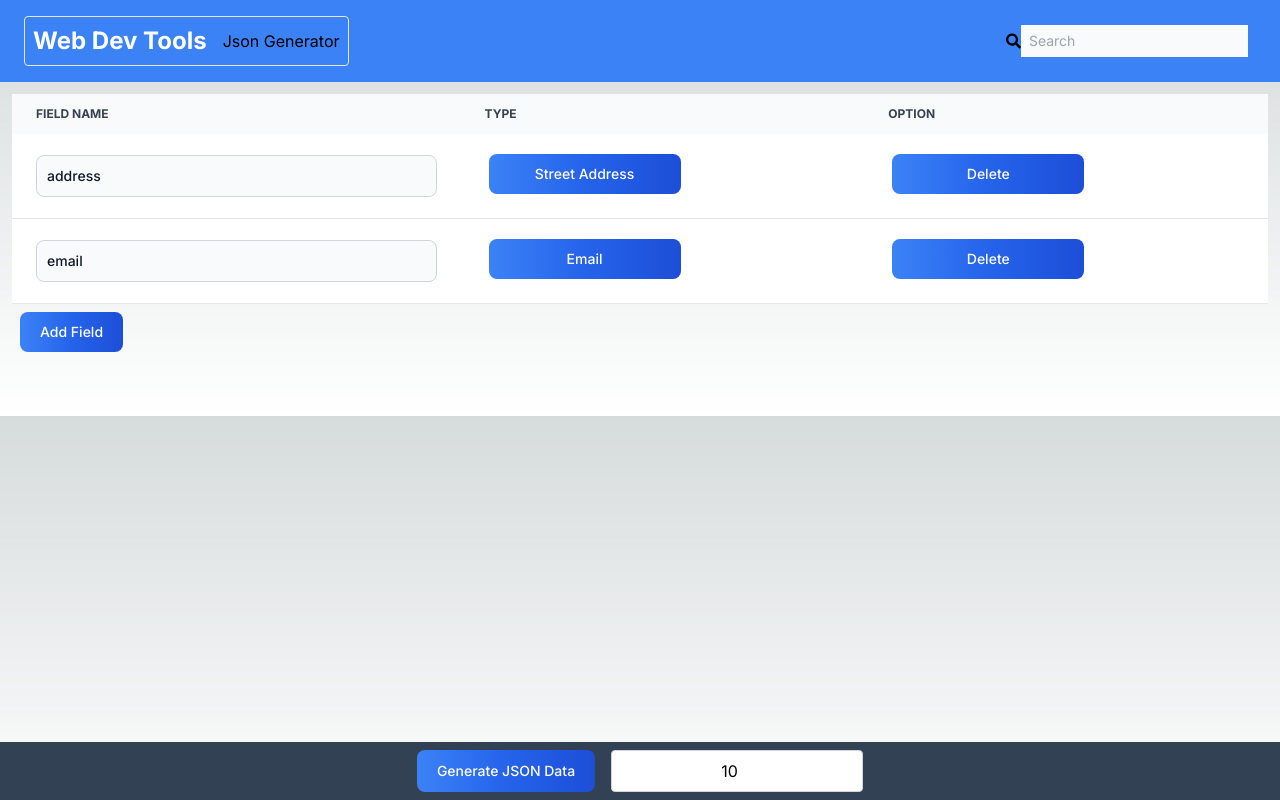
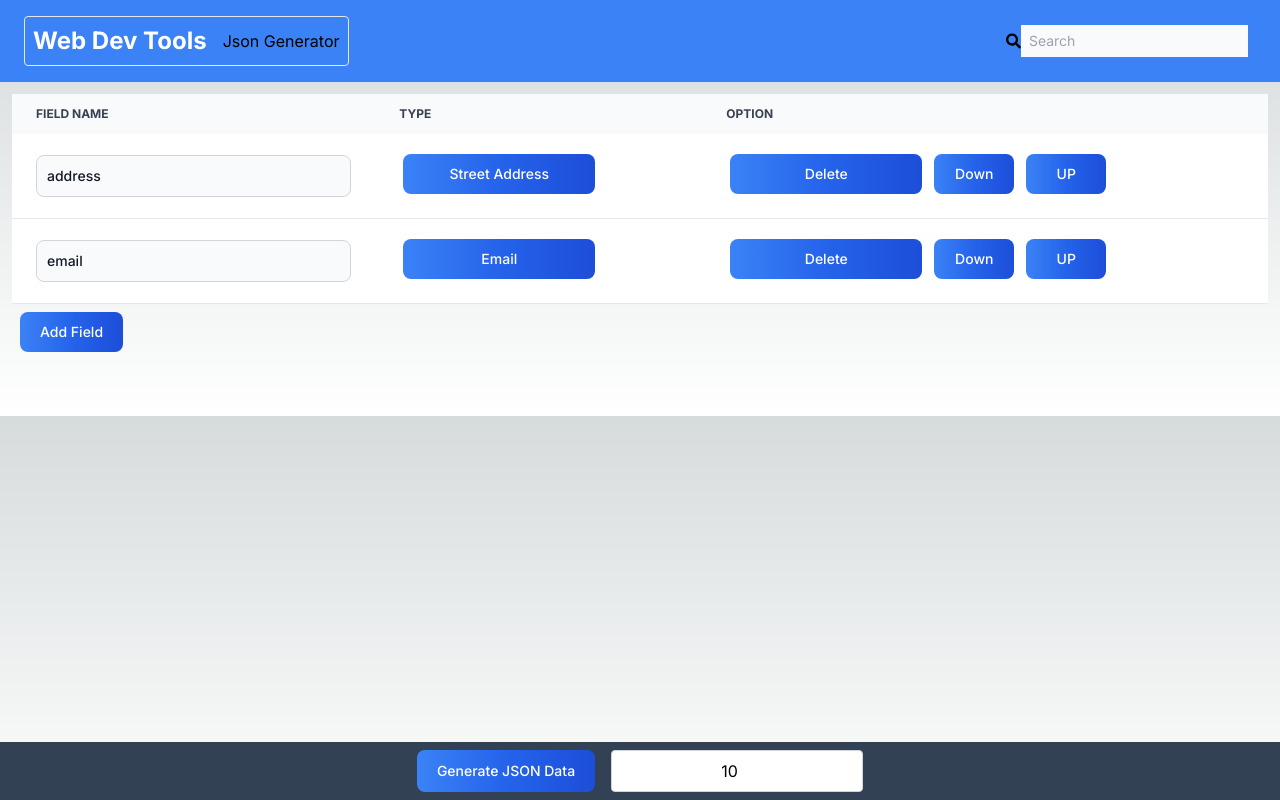
Before and after one commit to Bashamega/WebDevTools, a Next.js app: page /customizer/jsonGenerator in a window 1280 px wide. Built offline with nearby package versions, Linux system fonts and the light colour scheme.

Commit message:
added the changing json object order function

```diff
--- a/src/app/customizer/jsonGenerator/page.js
+++ b/src/app/customizer/jsonGenerator/page.js
@@ -231,6 +231,38 @@ export default function JsonGenerator() {
                       >
                         Delete
                       </button>
+                      <button
+                        onClick={() => {
+                          if (i < jsonList.length - 1) {
+                            let newArr = [...jsonList];
+                            [newArr[i], newArr[i + 1]] = [
+                              newArr[i + 1],
+                              newArr[i],
+                            ];
+                            setJsonList(newArr);
+                          }
+                        }}
+                        type="button"
+                        className="m-1 w-20 text-white bg-gradient-to-r from-blue-500 via-blue-600 to-blue-700 hover:bg-gradient-to-br focus:ring-4 focus:outline-none focus:ring-blue-300 dark:focus:ring-blue-800 font-medium rounded-lg text-sm px-5 py-2.5 text-center me-2 mb-2"
+                      >
+                        Down
+                      </button>
+                      <button
+                        onClick={() => {
+                          if (i > 0) {
+                            let newArr = [...jsonList];
+                            [newArr[i], newArr[i - 1]] = [
+                              newArr[i - 1],
+                              newArr[i],
+                            ]; // Swap elements
+                            setJsonList(newArr);
+                          }
+                        }}
+                        type="button"
+                        className="m-1 w-20 text-white bg-gradient-to-r from-blue-500 via-blue-600 to-blue-700 hover:bg-gradient-to-br focus:ring-4 focus:outline-none focus:ring-blue-300 dark:focus:ring-blue-800 font-medium rounded-lg text-sm px-5 py-2.5 text-center me-2 mb-2"
+                      >
+                        UP
+                      </button>
                     </td>
                   </tr>
                 );
```
